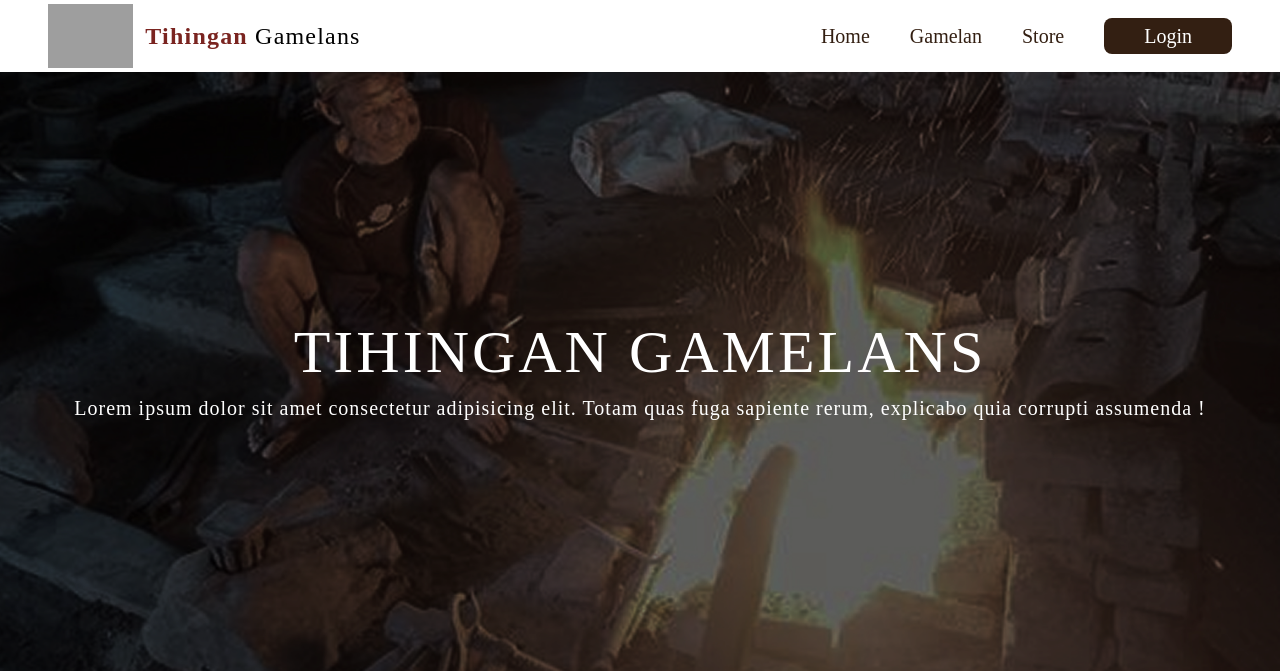
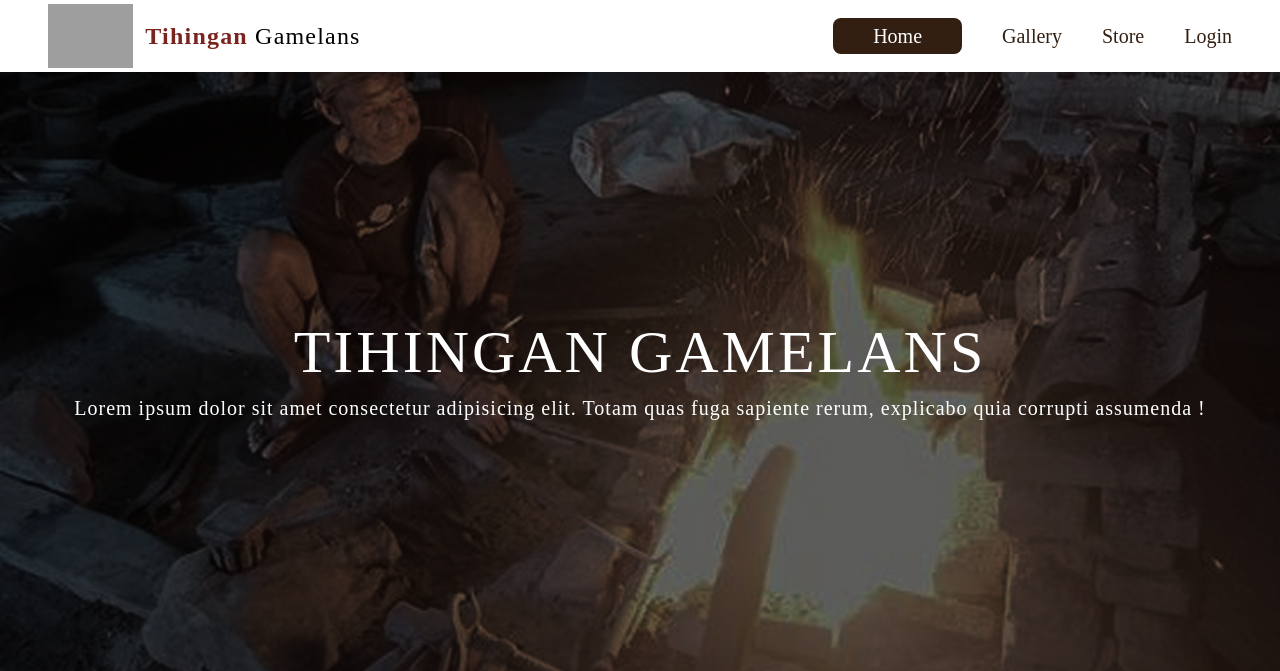
Before and after one commit to DuloeW/tihingangamelans2025-v2, a Laravel app: page / in a window 1280 px wide. Shown: the top 671 px of the page. Run offline with Laravel 12, Linux system fonts and the light colour scheme; style sheets or scripts are compiled from the project's sources; parts of the project's set-up code (start-up, migrations or seed data) failed here and were passed over; some web fonts are replaced; grey boxes are pictures that could not be loaded.

Commit message:
males ngetik

```diff
--- a/resources/views/components/gamelan-box.blade.php
+++ b/resources/views/components/gamelan-box.blade.php
@@ -6,7 +6,8 @@
     'gambar' => 'images/bende1.png',
 ])
 
-<div class="min-w-72 font-markazi bg-boxCatalog rounded-lg shadow-lg hover:shadow-2xl transition-all duration-300">
+<div data-aos="fade-up" data-aos-duration="1500"
+    class="min-w-72 font-markazi bg-boxCatalog rounded-lg shadow-lg hover:shadow-2xl transition-all duration-300">
     <div class="w-auto flex justify-center items-center bg-white py-5">
         <img src="{{ asset($gambar) }}" alt="" class="h-40 w-auto">
     </div>
@@ -19,9 +20,8 @@
             @if ($showPrice)
                 <p class="text-xl font-semibold mt-2">Price: {{ $price }}</p>
             @endif
-            <a class="px-6 py-2 bg-primary text-white rounded-lg tracking-wider"
-            href="">
-              Selengkapnya
+            <a class="px-6 py-2 bg-primary text-white rounded-lg tracking-wider" href="">
+                Selengkapnya
             </a>
         </div>
     </div>
--- a/resources/views/components/navbar-custom.blade.php
+++ b/resources/views/components/navbar-custom.blade.php
@@ -1,3 +1,8 @@
+@php
+    $activeRoute = $title ?? '';
+    $activeClass = 'text-white bg-primary px-10 py-1 text-center rounded-lg font-medium';
+@endphp
+
 <nav class="flex items-center justify-between px-12 py-1 shadow-sm static bg-white top-0 z-50">
     <div class="flex items-center space-x-3">
         <img src="{{ asset('images/logo_vektor_02.svg') }}" alt="Logo" class="h-16 w-auto" />
@@ -8,11 +13,14 @@
     </div>
 
     <div class="flex font-markazi items-center text-xl font-medium gap-10">
-        <a href="" class="text-primary text-xl hover:text-[#7A2C1D] transition">Home</a>
-        <a href="" class="text-primary hover:text-[#7A2C1D] transition">Gamelan</a>
-        <a href="" class="text-primary hover:text-[#7A2C1D] transition">Store</a>
-        <a href="{{ route('login') }}"
-            class="bg-primary text-white px-10 py-1 text-center rounded-lg font-medium hover:bg-[#7A2C1D] transition">
+        <a class="text-primary {{ request()->is('/') ? $activeClass : '' }} text-xl hover:text-[#7A2C1D] transition"
+            href="/">Home</a>
+        <a class="text-primary {{ request()->is('gallery-gamelan') ? $activeClass : '' }} hover:text-[#7A2C1D] transition"
+            href="/gallery-gamelan">Gallery</a>
+        <a class="text-primary {{ request()->is('store') ? $activeClass : ''  }}  hover:text-[#7A2C1D] transition"
+            href="/store">Store</a>
+        <a class="text-primary {{ request()->is('login') ? $activeClass : ''  }}  hover:text-[#7A2C1D] transition"
+            href="{{ route('login') }}">
             Login
         </a>
     </div>
--- a/resources/views/home.blade.php
+++ b/resources/views/home.blade.php
@@ -47,7 +47,7 @@
 <x-global-layout>
 
     <x-slot:title>
-        Home - Tihingan Gamelans
+        Home
     </x-slot:title>
 
     {{-- Hero Section --}}
@@ -66,19 +66,19 @@
     {{-- What Can You Do Section --}}
     <section class="h-[480px] w-auto px-20 grid place-items-center font-markazi text-primary">
         <div class="h-fit w-auto flex flex-col gap-10">
-            <h1 class="text-8xl text-center mb-7" data-aos="fade-up" data-aos-duration="1500">What Can You Do ?</h1>
+            <h1 class="text-8xl text-center mb-7" data-aos="fade-up" data-aos-duration="1500" data-aos-easing="ease-in-sine">What Can You Do ?</h1>
             <div class="flex justify-around gap-10">
-                <div class="text-2xl text-center tracking-wider px-5" data-aos="zoom-in" data-aos-duration="1510">
+                <div class="text-2xl text-center tracking-wider px-5" data-aos="zoom-in" data-aos-duration="1510" data-aos-easing="ease-in-sine">
                     <h3 class="font-bold">Shop Gamelans</h3>
                     <p>Don't Know where to buy the Gamelan ?
                         buy here !</p>
                 </div>
                 <div class="text-2xl text-center tracking-wider px-5 border-r-2 border-l-2 border-primary/50"
-                    data-aos="zoom-in" data-aos-duration="1520">
+                    data-aos="zoom-in" data-aos-duration="1590" data-aos-easing="ease-in-sine">
                     <h3 class="font-bold">Learn How To Play</h3>
                     <p>You can feel the experience to play the Gamelan from here.</p>
                 </div>
-                <div class="text-2xl text-center tracking-wider px-5" data-aos="zoom-in" data-aos-duration="1530">
+                <div class="text-2xl text-center tracking-wider px-5" data-aos="zoom-in" data-aos-duration="1680" data-aos-easing="ease-in-sine">
                     <h3 class="font-bold">Join The Workshop</h3>
                     <p>Witness the fascinating process of making the Gamelan.</p>
                 </div>
@@ -90,7 +90,7 @@
     <section class="h-fit min-h-[480] px-20">
         {{-- TODO contoh menggunakan animasi --}}
         <div class="w-auto font-markazi py-20 ">
-            <h1 class="text-center text-primary text-8xl" data-aos="fade-up" data-aos-duration="1200">Gamelans</h1>
+            <h1 class="text-center text-primary text-8xl" data-aos="fade-up" data-aos-duration="500" data-aos-easing="ease-in-sine">Gamelans</h1>
             <p class="text-center text-primary text-2xl" data-aos="fade-up" data-aos-duration="1500">Lorem ipsum dolor
                 sit amet consectetur adipisicing elit. Id
                 illo provident a quam repellendus eos.</p>
@@ -106,7 +106,9 @@
     {{-- Pengguna Reviews Section --}}
     <section class="h-[480px] font-markazi">
         <div class="w-auto grid place-items-center mt-44">
-            <h1 class="text-7xl text-center w-10/12 text-primary">Beberapa Pengguna Menyukai Tihingan Gamelans</h1>
+            <h1 data-aos="fade-up" data-aos-duration="1500" data-aos-easing="ease-in-sine"
+            class="text-7xl text-center w-10/12 text-primary">Beberapa
+                Pengguna Menyukai Tihingan Gamelans</h1>
         </div>
         <div class="relative mx-auto w-full px-20 mt-10 overflow-hidden group">
             <div
@@ -145,33 +147,40 @@
     <section class="h-[480px] font-markazi bg-boxCatalog px-20 py-10 flex flex-col justify-center items-center">
         <div class="flex flex-col justify-center items-center">
             <h1 class="text-8xl">Siap Memulai?</h1>
-            <p class="text-2xl tracking-wider">Gabung bersama kami dan jelajahi jutaan gamelan dari pengerajin terpercaya!</p>
+            <p class="text-2xl tracking-wider">Gabung bersama kami dan jelajahi jutaan gamelan dari pengerajin
+                terpercaya!</p>
         </div>
         <div class="w-auto grid place-items-center mt-8">
-            <a href="#" class="inline-block text-3xl px-10 py-5 bg-primary text-white rounded-full">Gabung Sekarang</a>
+            <a href="#" class="inline-block text-3xl px-10 py-5 bg-primary text-white rounded-full">Gabung
+                Sekarang</a>
         </div>
     </section>
 
     {{-- Owner Call to Action Section  --}}
-    <section class="h-[480px] font-markazi px-20 py-20 flex text-primary">
-        <div class="flex-1">
+    <section class="h-[480px] font-markazi px-20 py-20 flex text-primary overflow-x-hidden">
+        <div data-aos="fade-right" data-aos-offset="300" data-aos-easing="ease-in-sine" class="flex-1">
             <h1 class="text-8xl">Tentang Kami</h1>
-            <p class="text-2xl">Desa Tihingan yang terletak di Kecamatan Banjarangkan, Kabupaten Klungkung, dikenal luas sebagai desa pengrajin gamelan Bali yang telah mewariskan keahlian turun-temurun sejak berabad-abad silam. Desa ini menjadi pusat pembuatan gamelan tradisional yang sangat dihormati di Bali, di mana hampir setiap keluarga memiliki keterampilan dalam menempa logam perunggu dan menciptakan instrumen gamelan dengan nada khas yang sakral.</p>
+            <p class="text-2xl">Desa Tihingan yang terletak di Kecamatan Banjarangkan, Kabupaten Klungkung, dikenal luas
+                sebagai desa pengrajin gamelan Bali yang telah mewariskan keahlian turun-temurun sejak berabad-abad
+                silam. Desa ini menjadi pusat pembuatan gamelan tradisional yang sangat dihormati di Bali, di mana
+                hampir setiap keluarga memiliki keterampilan dalam menempa logam perunggu dan menciptakan instrumen
+                gamelan dengan nada khas yang sakral.</p>
         </div>
-        <div class="flex-1 grid place-items-center">
-            <img class="w-96"
-                src="{{ asset('images/logo_vektor_02.svg') }}" alt="">
+        <div data-aos="fade-left" data-aos-offset="300" data-aos-easing="ease-in-sine"
+            class="flex-1 grid place-items-center">
+            <img class="w-96" src="{{ asset('images/logo_vektor_02.svg') }}" alt="">
         </div>
     </section>
 
     {{-- Owner Call to Action Section  --}}
-    <section class="h-[480px] font-markazi bg-boxCatalog px-20 py-10 flex flex-col justify-center items-center">
+    <section class="min-h-[480px] font-markazi bg-boxCatalog px-20 py-10 flex flex-col justify-center items-center">
         <div class="flex flex-col justify-center items-center">
-            <h1 class="text-8xl">Seniman Tihingan?</h1>
+            <h1 class="text-8xl text-center">Seniman Tihingan?</h1>
             <p class="text-2xl tracking-wider">Gabung bersama kami dan luaskan jangkauan pasar anda!</p>
         </div>
         <div class="w-auto grid place-items-center mt-8">
-            <a href="#" class="inline-block text-3xl px-10 py-5 bg-primary text-white rounded-full">Gabung Sekarang</a>
+            <a href="#" class="inline-block text-3xl px-10 py-5 bg-primary text-white rounded-full">Gabung
+                Sekarang</a>
         </div>
     </section>
 </x-global-layout>
--- a/resources/views/layouts/global.blade.php
+++ b/resources/views/layouts/global.blade.php
@@ -7,11 +7,11 @@
     <meta http-equiv="X-UA-Compatible" content="ie=edge">
     @vite(['resources/css/app.css', 'resources/js/app.js'])
     <link rel="stylesheet" href="https://cdnjs.cloudflare.com/ajax/libs/animate.css/4.1.1/animate.min.css" />
-    <title>{{ $title ?? 'Halaman Utama' }}</title>
+    <title>{{ $title ?? 'Halaman Utama' }} - Tihingan Gamelans</title>
 </head>
 
 <body>
-    <x-navbar-custom />
+    <x-navbar-custom :title="$title" />
 
     <main>
         {{ $slot }}
--- a/routes/web.php
+++ b/routes/web.php
@@ -5,6 +5,10 @@ use Illuminate\Support\Facades\Route;
 
 Route::get('/', function () {
     return view('home');
+});
+
+Route::get('/gallery-gamelan', function () {
+    return view('gallery-gamelan');
 });
 
 Route::get('/dashboard', function () {
```
Also changed, not shown: resources/views/gallery-gamelan.blade.php (added, +7 -0 lines).
